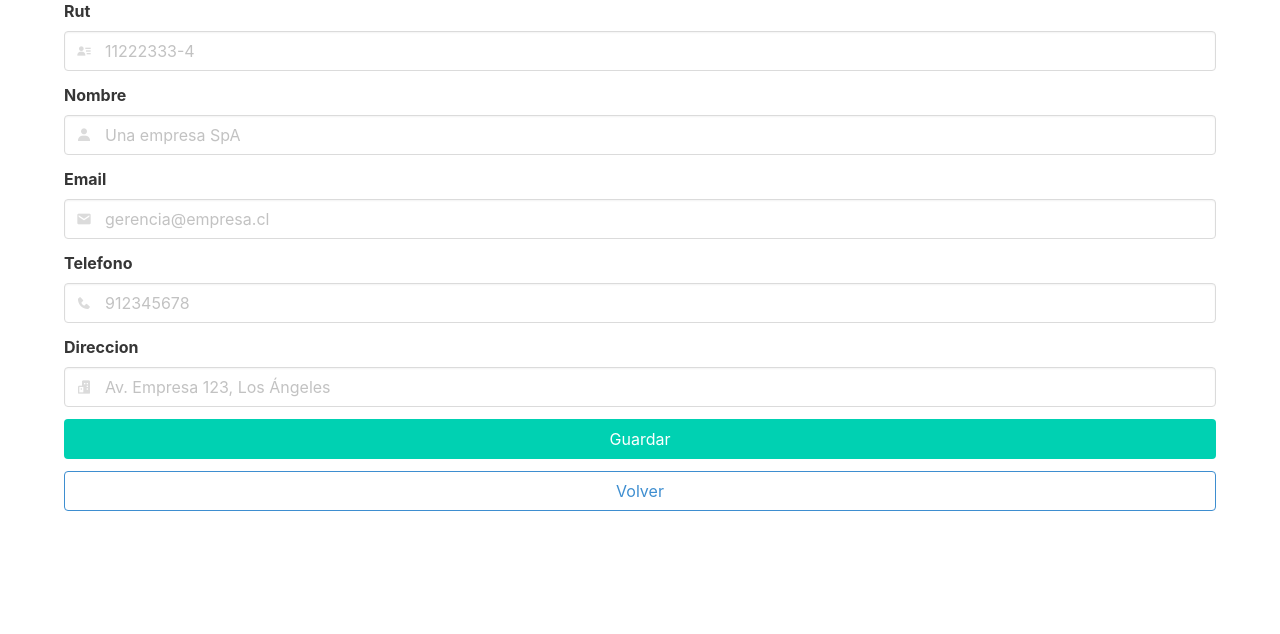
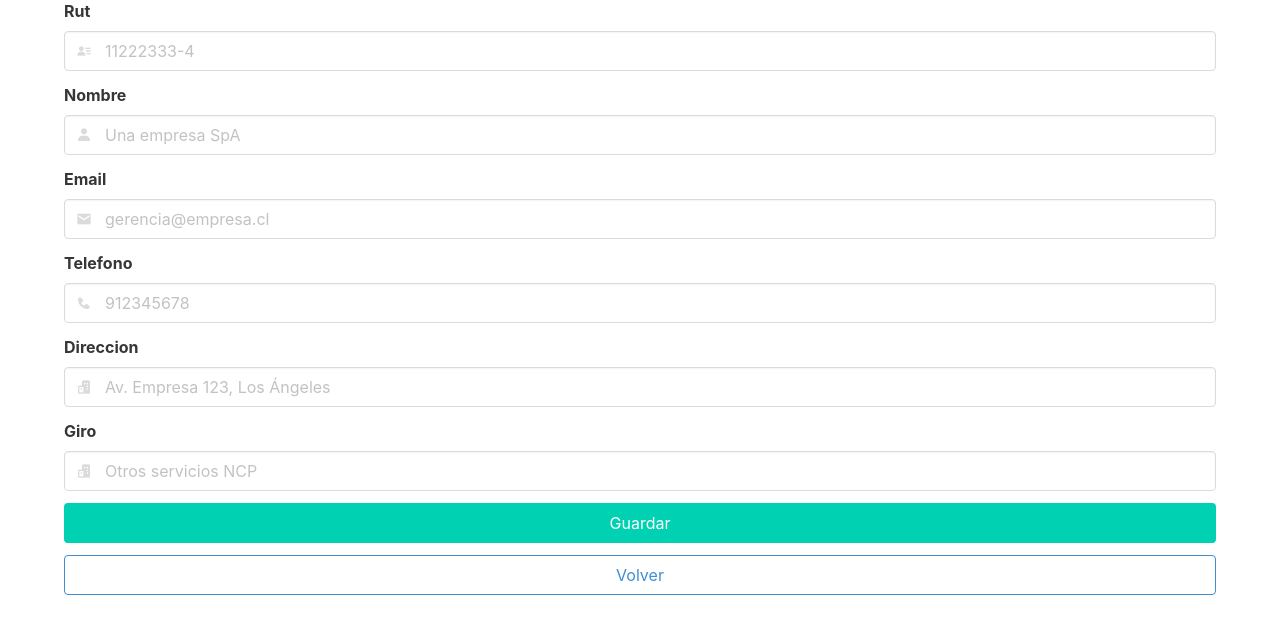
Before and after one commit to tomxscode/simple-erp, a Flask app: page /empresa/crear in a window 1280 px wide. Shown: the part 153-787 px from the top of the page. Run offline with Flask 3, Linux system fonts and the light colour scheme; the visitor is signed in with stand-in values (Sample User, id 1); some libraries are stand-ins or nearby versions.

Commit message:
Implementación de "Giro" en la empresa

```diff
--- a/forms/__init__.py
+++ b/forms/__init__.py
@@ -23,4 +23,5 @@ class EmpresaForm(FlaskForm):
   telefono = StringField('Telefono', validators=[DataRequired()])
   direccion = StringField('Direccion', validators=[DataRequired()])
   email = StringField('Email', validators=[DataRequired()])
+  giro = StringField('Giro', validators=[DataRequired()])
   submit = SubmitField('Guardar')
--- a/models/Empresa.py
+++ b/models/Empresa.py
@@ -7,3 +7,4 @@ class Empresa(db.Model):
   telefono = db.Column(db.String(20), nullable=False)
   email = db.Column(db.String(100), nullable=False)
   rut = db.Column(db.String(22), nullable=False)
+  giro = db.Column(db.String(100), nullable=False)
--- a/routes/empresa.py
+++ b/routes/empresa.py
@@ -26,7 +26,8 @@ def api_empresa():
         'direccion': empresa.direccion,
         'telefono': empresa.telefono,
         'email': empresa.email,
-        'rut': empresa.rut
+        'rut': empresa.rut,
+        'giro': empresa.giro
       })
     return jsonify(empresas_json), 200
   elif request.method == 'POST':
@@ -42,7 +43,8 @@ def api_empresa():
       direccion=request.json['direccion'],
       telefono=request.json['telefono'],
       email=request.json['email'],
-      rut=request.json['rut']
+      rut=request.json['rut'],
+      giro=request.json['giro']
     )
     db.session.add(empresa)
     db.session.commit()
@@ -56,6 +58,7 @@ def api_empresa():
     empresa.telefono = request.json['telefono']
     empresa.email = request.json['email']
     empresa.rut = request.json['rut']
+    empresa.giro = request.json['giro']
     db.session.commit()
     return jsonify({'success': True, 'message': 'Empresa actualizada correctamente'}), 200
 
@@ -81,7 +84,8 @@ def api_empresa_id(id):
     'direccion': empresa.direccion,
     'telefono': empresa.telefono,
     'email': empresa.email,
-    'rut': empresa.rut
+    'rut': empresa.rut,
+    'giro': empresa.giro
   }), 200
 
 @empresa.route('/empresa/listar', methods=['GET'])
@@ -108,7 +112,8 @@ def crear():
       direccion=form.direccion.data,
       telefono=form.telefono.data,
       email=form.email.data,
-      rut=form.rut.data
+      rut=form.rut.data,
+      giro=form.giro.data
     )
     db.session.add(empresa)
     db.session.commit()
@@ -133,6 +138,7 @@ def descargar_empresas():
   hoja_calculo['D1'] = 'EMAIL'
   hoja_calculo['E1'] = 'TELEFONO'
   hoja_calculo['F1'] = 'DIRECCION'
+  hoja_calculo['G1'] = 'GIRO'
 
   # Datos
   for fila, empresa in enumerate(empresas, start=2):
@@ -142,6 +148,7 @@ def descargar_empresas():
     hoja_calculo['D' + str(fila)] = empresa.email
     hoja_calculo['E' + str(fila)] = empresa.telefono
     hoja_calculo['F' + str(fila)] = empresa.direccion
+    hoja_calculo['G' + str(fila)] = empresa.giro
 
   # Guardar el libro en un archivo temporal
   archivo_temporal = tempfile.NamedTemporaryFile(delete=False)
--- a/templates/empresa/crear.html
+++ b/templates/empresa/crear.html
@@ -58,6 +58,16 @@
     </div>
 
     <div class="field">
+      {{ form.giro.label(class="label") }}
+      <div class="control has-icons-left">
+        {{ form.giro(class="input", placeholder="Otros servicios NCP") }}
+        <span class="icon is-small is-left">
+          <i class='bx bxs-buildings'></i>
+        </span>
+      </div>
+    </div>
+
+    <div class="field">
       {{ form.submit(class="button is-fullwidth is-primary") }}
     </div>
     <div class="field">
--- a/templates/empresa/listar.html
+++ b/templates/empresa/listar.html
@@ -17,6 +17,7 @@
           <th>Dirección</th>
           <th>Email</th>
           <th>Teléfono</th>
+          <th>Giro</th>
         </tr>
       </thead>
       <tbody>
@@ -27,6 +28,7 @@
           <td>{{ empresa.direccion }}</td>
           <td>{{ empresa.email }}</td>
           <td>{{ empresa.telefono }}</td>
+          <td>{{ empresa.giro }}</td>
         </tr>
         {% endfor %}
       </tbody>
```
